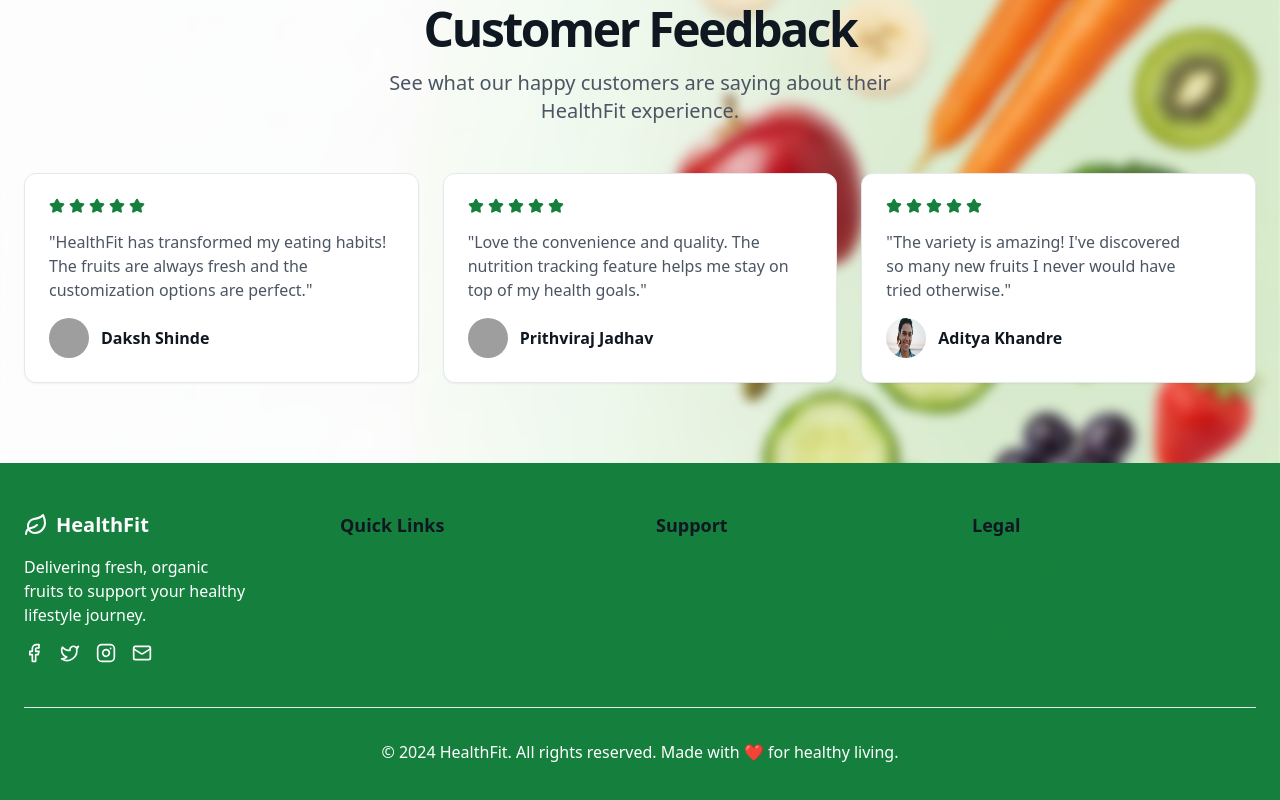
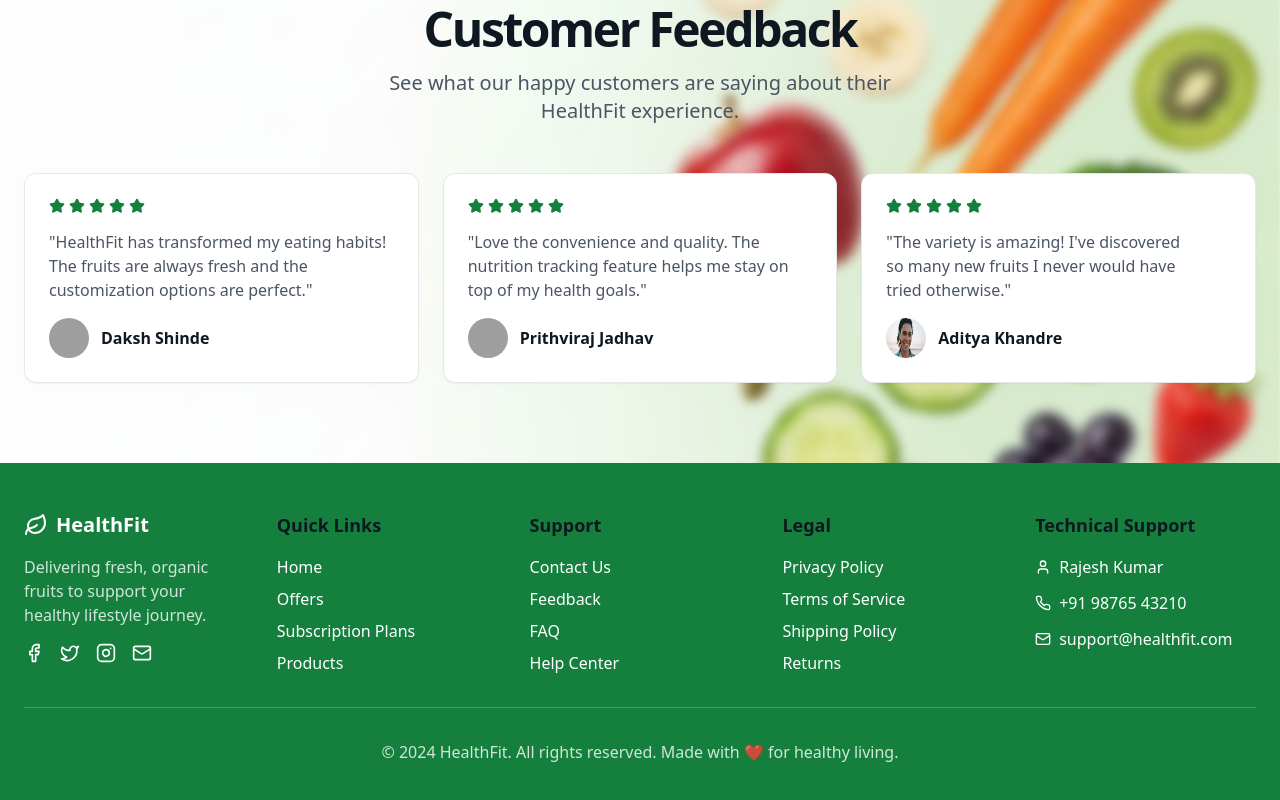
Before and after one commit to sarkalerameshwar/Health-Fit, a Next.js app in the folder frontend/: page / in a window 1280 px wide. Shown: the part 3044-3844 px from the top of the page. Built offline with nearby package versions, Linux system fonts and the light colour scheme; grey boxes are pictures that could not be loaded.

Commit message:
edited footer

```diff
--- a/frontend/components/footer.tsx
+++ b/frontend/components/footer.tsx
@@ -1,17 +1,21 @@
+"use client"
+
 import Link from "next/link"
-import { Leaf, Facebook, Twitter, Instagram, Mail } from "lucide-react"
+import { Leaf, Facebook, Twitter, Instagram, Mail, Phone, User } from "lucide-react"
 
 export function Footer() {
   return (
-    <footer className="bg-primary text-primary-foreground">
+    <footer className="bg-primary text-white">
       <div className="container px-4 md:px-6 py-12">
-        <div className="grid gap-8 md:grid-cols-2 lg:grid-cols-4">
+        <div className="grid gap-8 md:grid-cols-2 lg:grid-cols-5">
+
+          {/* Logo + Description */}
           <div className="space-y-4">
             <div className="flex items-center space-x-2">
               <Leaf className="h-6 w-6" />
               <span className="text-xl font-bold">HealthFit</span>
             </div>
-            <p className="text-primary-foreground/80 text-pretty">
+            <p className="text-white/80 text-pretty">
               Delivering fresh, organic fruits to support your healthy lifestyle journey.
             </p>
             <div className="flex space-x-4">
@@ -22,90 +26,114 @@ export function Footer() {
             </div>
           </div>
 
+          {/* Quick Links */}
           <div className="space-y-4">
             <h3 className="text-lg font-semibold">Quick Links</h3>
             <ul className="space-y-2">
               <li>
-                <Link href="/" className="text-primary-foreground/80 hover:text-secondary transition-colors">
+                <Link href="/" className="text-white hover:text-secondary hover:underline transition-colors">
                   Home
                 </Link>
               </li>
               <li>
-                <Link href="/offers" className="text-primary-foreground/80 hover:text-secondary transition-colors">
+                <Link href="/offers" className="text-white hover:text-secondary hover:underline transition-colors">
                   Offers
                 </Link>
               </li>
               <li>
-                <Link
-                  href="/subscription"
-                  className="text-primary-foreground/80 hover:text-secondary transition-colors"
-                >
+                <Link href="/subscription" className="text-white hover:text-secondary hover:underline transition-colors">
                   Subscription Plans
                 </Link>
               </li>
               <li>
-                <Link href="/products" className="text-primary-foreground/80 hover:text-secondary transition-colors">
+                <Link href="/products" className="text-white hover:text-secondary hover:underline transition-colors">
                   Products
                 </Link>
               </li>
             </ul>
           </div>
 
+          {/* Support */}
           <div className="space-y-4">
             <h3 className="text-lg font-semibold">Support</h3>
             <ul className="space-y-2">
               <li>
-                <Link href="/inquiry" className="text-primary-foreground/80 hover:text-secondary transition-colors">
+                <Link href="/inquiry" className="text-white hover:text-secondary hover:underline transition-colors">
                   Contact Us
                 </Link>
               </li>
               <li>
-                <Link href="/feedback" className="text-primary-foreground/80 hover:text-secondary transition-colors">
+                <Link href="/feedback" className="text-white hover:text-secondary hover:underline transition-colors">
                   Feedback
                 </Link>
               </li>
               <li>
-                <Link href="/faq" className="text-primary-foreground/80 hover:text-secondary transition-colors">
+                <Link href="/faq" className="text-white hover:text-secondary hover:underline transition-colors">
                   FAQ
                 </Link>
               </li>
               <li>
-                <Link href="/help" className="text-primary-foreground/80 hover:text-secondary transition-colors">
+                <Link href="/help" className="text-white hover:text-secondary hover:underline transition-colors">
                   Help Center
                 </Link>
               </li>
             </ul>
           </div>
 
+          {/* Legal */}
           <div className="space-y-4">
             <h3 className="text-lg font-semibold">Legal</h3>
             <ul className="space-y-2">
               <li>
-                <Link href="/privacy" className="text-primary-foreground/80 hover:text-secondary transition-colors">
+                <Link href="/privacy" className="text-white hover:text-secondary hover:underline transition-colors">
                   Privacy Policy
                 </Link>
               </li>
               <li>
-                <Link href="/terms" className="text-primary-foreground/80 hover:text-secondary transition-colors">
+                <Link href="/terms" className="text-white hover:text-secondary hover:underline transition-colors">
                   Terms of Service
                 </Link>
               </li>
               <li>
-                <Link href="/shipping" className="text-primary-foreground/80 hover:text-secondary transition-colors">
+                <Link href="/shipping" className="text-white hover:text-secondary hover:underline transition-colors">
                   Shipping Policy
                 </Link>
               </li>
               <li>
-                <Link href="/returns" className="text-primary-foreground/80 hover:text-secondary transition-colors">
+                <Link href="/returns" className="text-white hover:text-secondary hover:underline transition-colors">
                   Returns
                 </Link>
               </li>
             </ul>
           </div>
+
+          {/* Technical Support */}
+          <div className="space-y-4">
+            <h3 className="text-lg font-semibold">Technical Support</h3>
+            <ul className="space-y-3 text-white">
+              <li className="flex items-center space-x-2">
+                <User className="h-4 w-4" />
+                <span>Rajesh Kumar</span>
+              </li>
+              <li className="flex items-center space-x-2">
+                <Phone className="h-4 w-4" />
+                <a href="tel:+919876543210" className="text-white hover:text-secondary hover:underline transition-colors">
+                  +91 98765 43210
+                </a>
+              </li>
+              <li className="flex items-center space-x-2">
+                <Mail className="h-4 w-4" />
+                <a href="mailto:support@healthfit.com" className="text-white hover:text-secondary hover:underline transition-colors">
+                  support@healthfit.com
+                </a>
+              </li>
+            </ul>
+          </div>
+
         </div>
 
-        <div className="mt-8 pt-8 border-t border-primary-foreground/20 text-center">
-          <p className="text-primary-foreground/80">
+        <div className="mt-8 pt-8 border-t border-white/20 text-center">
+          <p className="text-white/80">
             © 2024 HealthFit. All rights reserved. Made with ❤️ for healthy living.
           </p>
         </div>
```
